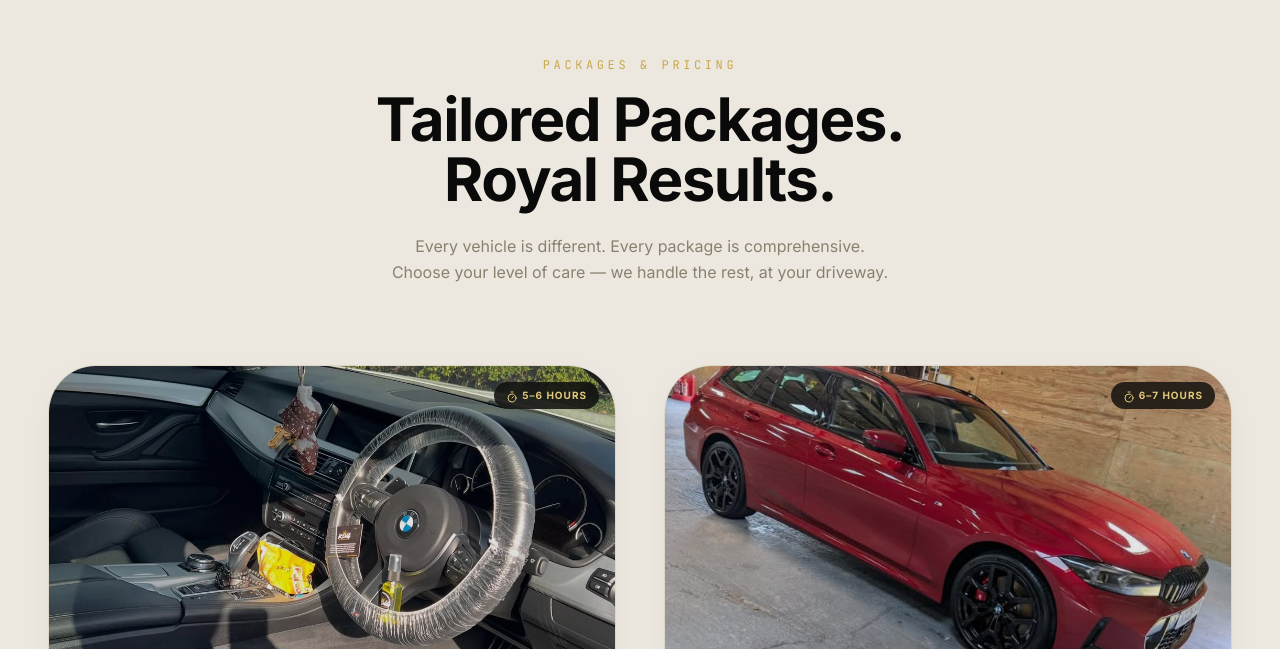
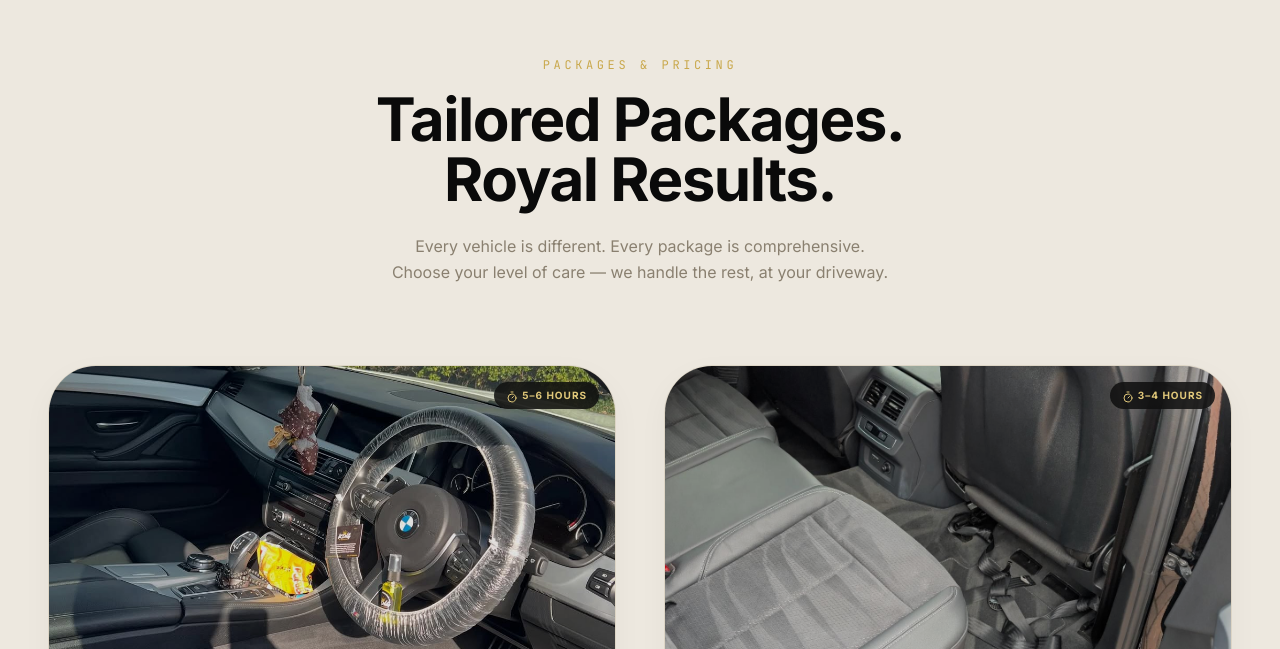
Before and after one commit to mronukumar30/rd-new, a React (Vite) app: page / in a window 1280 px wide. Shown: the part 2992-3641 px from the top of the page. Built offline with nearby package versions, Linux system fonts and the light colour scheme; a web font is replaced by a local one.

Commit message:
feat: remove Protect service package and update pricing for Deep Clean, Maintenance, and Enhance packages

```diff
--- a/index.html
+++ b/index.html
@@ -56,7 +56,7 @@
       "telephone": "+447749311494",
       "image": "https://www.kingofdetailinguk.com/logo.png",
       "logo": "https://www.kingofdetailinguk.com/logo.png",
-      "priceRange": "£90 - £380+",
+      "priceRange": "£100 - £650+",
       "currenciesAccepted": "GBP",
       "paymentAccepted": "Cash, Bank Transfer",
       "areaServed": [
@@ -144,23 +144,23 @@
             },
             "priceSpecification": {
               "@type": "PriceSpecification",
-              "price": "160",
+              "price": "150",
               "priceCurrency": "GBP",
-              "minPrice": "160"
+              "minPrice": "150"
             }
           },
           {
             "@type": "Offer",
             "itemOffered": {
               "@type": "Service",
-              "name": "Protect — Ceramic Coating",
-              "description": "Intensive decontamination plus 12-month ceramic coating. Includes engine bay and interior. Outstanding water repellency and protection. 6-7 hours."
+              "name": "Maintenance Clean",
+              "description": "Regular maintenance clean to preserve and extend the results of your initial package. Scheduled every 3-6 weeks. 3-4 hours."
             },
             "priceSpecification": {
               "@type": "PriceSpecification",
-              "price": "250",
+              "price": "100",
               "priceCurrency": "GBP",
-              "minPrice": "250"
+              "minPrice": "100"
             }
           },
           {
@@ -172,23 +172,9 @@
             },
             "priceSpecification": {
               "@type": "PriceSpecification",
-              "price": "380",
+              "price": "650",
               "priceCurrency": "GBP",
-              "minPrice": "380"
-            }
-          },
-          {
-            "@type": "Offer",
-            "itemOffered": {
-              "@type": "Service",
-              "name": "Maintenance Clean",
-              "description": "Regular maintenance clean to preserve and extend the results of your initial package. Scheduled every 3-6 weeks. 3-4 hours."
-            },
-            "priceSpecification": {
-              "@type": "PriceSpecification",
-              "price": "90",
-              "priceCurrency": "GBP",
-              "minPrice": "90"
+              "minPrice": "650"
             }
           }
         ]
@@ -211,7 +197,7 @@
           "name": "How much does car detailing cost in Luton?",
           "acceptedAnswer": {
             "@type": "Answer",
-            "text": "Our car detailing packages in Luton start from £90 for a maintenance clean, £160 for a deep clean, £250 for ceramic coating protection, and £380 for full paint correction with ceramic coating. Prices vary by vehicle size and condition."
+            "text": "Our car detailing packages in Luton start from £100 for a maintenance clean, £150 for a deep clean, and £650 for full paint correction with ceramic coating. Prices vary by vehicle size and condition."
           }
         },
         {
@@ -227,7 +213,7 @@
           "name": "How long does a car detail take?",
           "acceptedAnswer": {
             "@type": "Answer",
-            "text": "A maintenance clean takes 3-4 hours, a deep clean takes 5-6 hours, ceramic coating protection takes 6-7 hours, and our enhance package with paint correction takes 1 to 1.5 days."
+            "text": "A maintenance clean takes 3-4 hours, a deep clean takes 5-6 hours, and our enhance package with paint correction takes 1 to 1.5 days."
           }
         },
         {
--- a/src/App.tsx
+++ b/src/App.tsx
@@ -1238,8 +1238,8 @@ const GALLERY_SERVICES = [
   "All Work",
   "Deep Clean",
   "Ceramic Coating",
+  "Maintenance Clean",
   "Paint Correction",
-  "Maintenance Clean",
 ];
 
 const GALLERY_ITEMS = [
--- a/src/constants.ts
+++ b/src/constants.ts
@@ -4,37 +4,28 @@ export const SERVICES = [
     title: 'Deep Clean',
     benefit: 'Your vehicle, transformed inside and out. Our entry-level package is a comprehensive deep clean of both interior and exterior — every surface meticulously restored to a like-new, factory-fresh finish. Includes the engine bay.',
     description: 'Full interior & exterior detail including engine bay. Qualifies you for 6 months of regular maintenance cleans every 3–8 weeks.',
-    price: 'From £160',
+    price: 'From £150',
     duration: '5–6 Hours',
     image: '/DEEP CLEAN 🚨We had this beautiful bmw 535d in for a deep cleanWe manage to reset the leather se.jpg',
   },
   {
-    id: 'protect',
-    title: 'Protect',
-    benefit: 'Industry-leading vehicle protection designed to preserve your car\'s value, enhance its appearance, and keep it looking cleaner for longer. Exceptional gloss, outstanding water repellency, and superior resistance to environmental contaminants.',
-    description: 'Intensive decontamination + 12-month ceramic coating. Includes engine bay & interior. Upgrade to 24-month coating for just £80 extra. Qualifies for 12 months of maintenance.',
-    price: 'From £250',
-    duration: '6–7 Hours',
-    image: '/724038861_5485032541722527_4697859893829064116_n.jpg',
+    id: 'maintenance',
+    title: 'Maintenance Clean',
+    benefit: 'Keep your investment protected. Our maintenance clean is designed for clients who want to preserve and extend the results of their initial package — scheduled every 3 to 6 weeks to keep your car in showroom condition.',
+    description: 'Available after Deep Clean (up to 6 months) or Enhance (24 months). Regular scheduling keeps your protection performing at its best.',
+    price: 'From £100',
+    duration: '3–4 Hours',
+    image: '/722406960_1513876637133998_1504754795098428094_n.jpg',
   },
   {
     id: 'enhance',
     title: 'Enhance',
     benefit: 'Precision machine polishing eliminates defects — swirl marks, light scratches, water etchings. Your exterior finish is restored to its absolute peak before a 24-month protective coating locks in that perfection.',
     description: 'Paint correction via machine polishing + 24-month ceramic coating. Qualifies for 24 months of regular maintenance.',
-    price: 'From £380',
+    price: 'From £650',
     duration: '1–1.5 Days',
     image: '/gallaryimg2.jpg',
     objectPosition: 'bottom',
-  },
-  {
-    id: 'maintenance',
-    title: 'Maintenance Clean',
-    benefit: 'Keep your investment protected. Our maintenance clean is designed for clients who want to preserve and extend the results of their initial package — scheduled every 3 to 6 weeks to keep your car in showroom condition.',
-    description: 'Available after Deep Clean (up to 6 months), Protect (12–24 months), or Enhance (24 months). Regular scheduling keeps your protection performing at its best.',
-    price: 'From £90',
-    duration: '3–4 Hours',
-    image: '/722406960_1513876637133998_1504754795098428094_n.jpg',
   },
 ];
 
@@ -174,7 +165,7 @@ export const GALLERY_MEDIA = [
 export const FAQ_DATA = [
   {
     question: "How much does car detailing cost in Luton?",
-    answer: "Our car detailing packages in Luton start from £90 for a maintenance clean, £160 for a deep clean, £250 for ceramic coating protection, and £380 for full paint correction with ceramic coating. Prices vary depending on the size and condition of your vehicle. Contact us for a personalised quote."
+    answer: "Our car detailing packages in Luton start from £100 for a maintenance clean, £150 for a deep clean, and £650 for full paint correction with ceramic coating. Prices vary depending on the size and condition of your vehicle. Contact us for a personalised quote."
   },
   {
     question: "Do you offer mobile car detailing in Luton and Bedfordshire?",
@@ -182,7 +173,7 @@ export const FAQ_DATA = [
   },
   {
     question: "How long does a car detail take?",
-    answer: "The duration depends on the package you choose. A maintenance clean takes 3–4 hours, a deep clean takes 5–6 hours, our ceramic coating protection package takes 6–7 hours, and the full enhance package with paint correction takes 1 to 1.5 days."
+    answer: "The duration depends on the package you choose. A maintenance clean takes 3–4 hours, a deep clean takes 5–6 hours, and the full enhance package with paint correction takes 1 to 1.5 days."
   },
   {
     question: "Is King of Detailing fully insured?",
@@ -202,6 +193,6 @@ export const FAQ_DATA = [
   },
   {
     question: "What's the difference between a deep clean and a maintenance clean?",
-    answer: "A deep clean is our comprehensive entry-level package — a full interior and exterior detail including the engine bay, restoring your car to a like-new finish. A maintenance clean is a lighter, regular service designed to preserve and extend the results of your initial deep clean, scheduled every 3–6 weeks. You need a deep clean before you can access our maintenance plan."
+    answer: "A deep clean is our comprehensive entry-level package — a full interior and exterior detail including the engine bay, restoring your car to a like-new finish. A maintenance clean is a lighter, regular service designed to preserve and extend the results of your initial package (Deep Clean or Enhance), scheduled every 3–6 weeks. You need an initial package before you can access our maintenance plan."
   },
 ];
```
